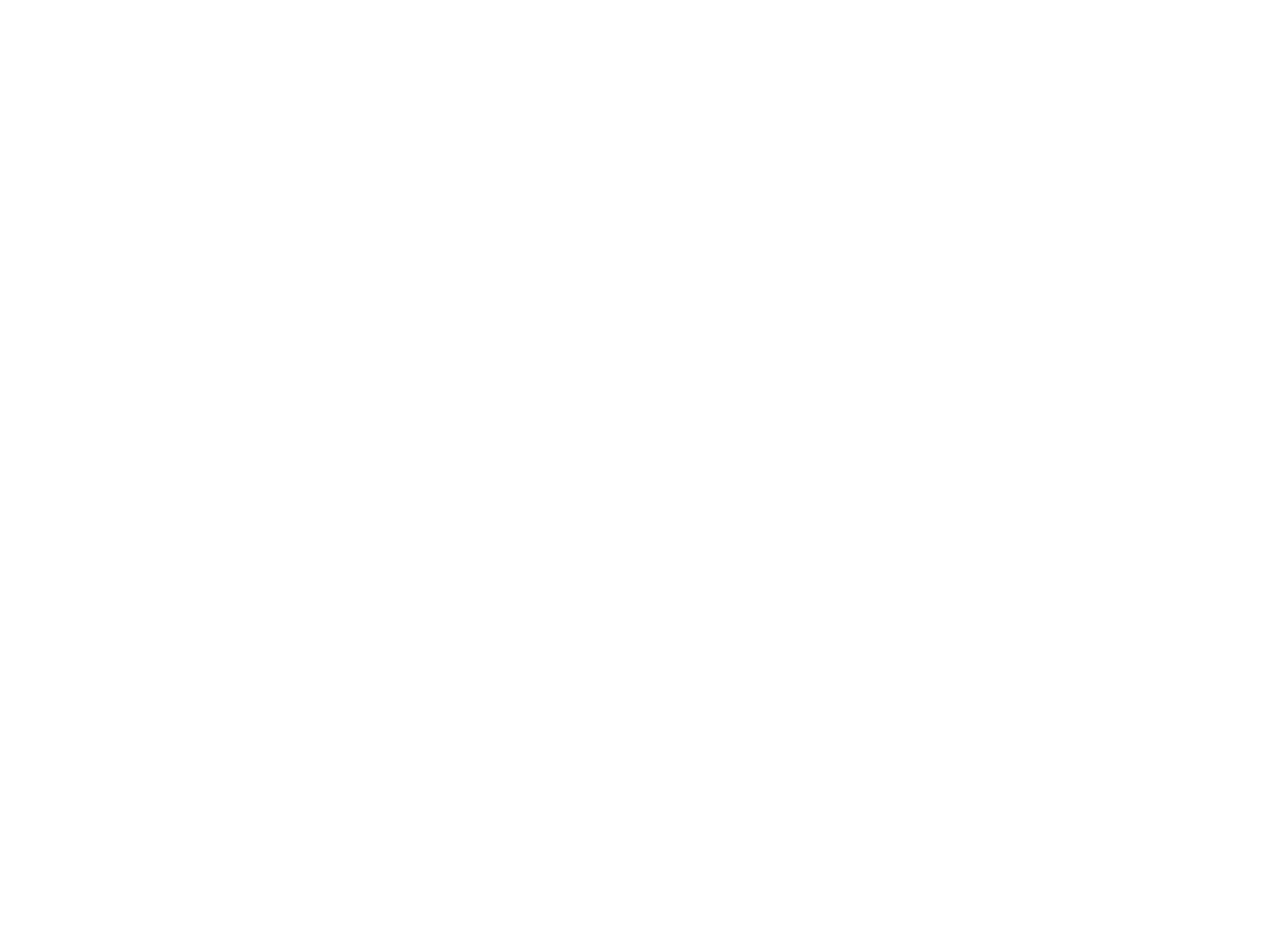
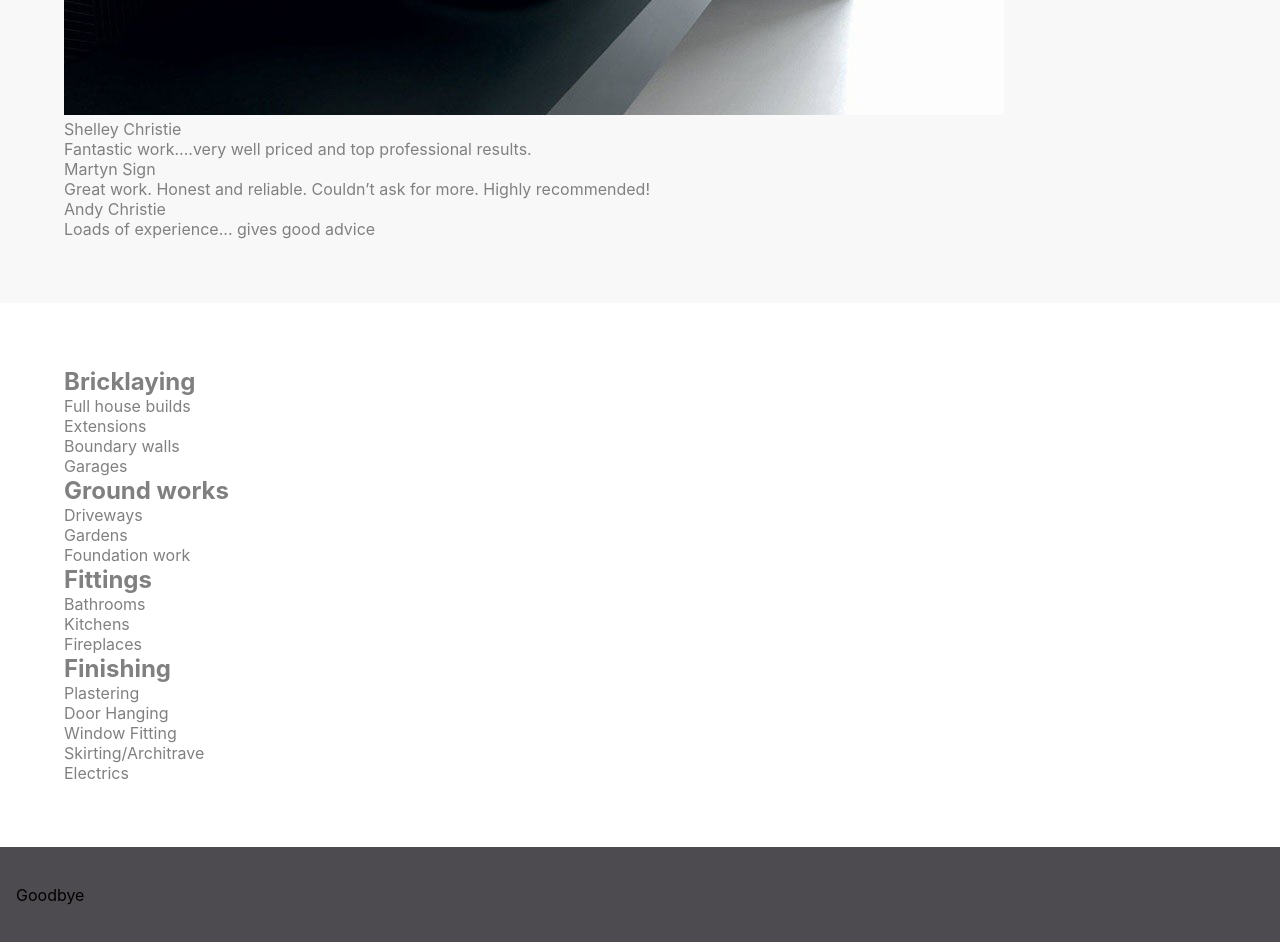
Before and after one commit to asholiver/mrg-construction, a React (Create React App) app: page / in a window 1280 px wide. Shown: the part 1640-2582 px from the top of the page. Before the commit the page ends 1224 px from the top, so only its background shows below. Built offline with nearby package versions, Linux system fonts and the light colour scheme.

Commit message:
home styling

```diff
--- a/src/containers/Home.js
+++ b/src/containers/Home.js
@@ -1,16 +1,17 @@
 import React from "react";
 import { Page, Section } from "./../layout";
+import services from "./../services.jpg";
 
 const Home = () => {
   return (
     <Page>
-      <Section image="kitchen">
+      <Section image="kitchen" hasShadow={true}>
         <div className="c-title-container">
           <h1 className="c-title">MRG Construction</h1>
           <p className="c-tag">Come home to quality</p>
         </div>
       </Section>
-      <Section size="narrow">
+      <Section color="white" size="narrow">
         <p className="h-spacing-large">
           At MRG, we strive to deliver high quality finishes to make your house,
           your home.
@@ -26,6 +27,109 @@
           every finer detail has been finished to the highest standard.
         </p>
       </Section>
+      <Section>
+        <div className="l-grid">
+          <div className="l-grid__item l-grid__item--12-col l-grid__item--6-col-from-lap">
+            <img
+              className="c-testimonial__image"
+              alt="bathroom"
+              src={services}
+            />
+          </div>
+          <div className="l-grid__item l-grid__item--12-col l-grid__item--6-col-from-lap">
+            <div className="c-testimonial">
+              <dl className="c-testimonial__list">
+                <div>
+                  <dt className="c-testimonial__title">Shelley Christie</dt>
+                  <dd className="c-testimonial__text">
+                    Fantastic work....very well priced and top professional
+                    results.
+                  </dd>
+                </div>
+                <div>
+                  <dt className="c-testimonial__title">Martyn Sign</dt>
+                  <dd className="c-testimonial__text">
+                    Great work. Honest and reliable. Couldn’t ask for more.
+                    Highly recommended!
+                  </dd>
+                </div>
+                <div>
+                  <dt className="c-testimonial__title">Andy Christie</dt>
+                  <dd className="c-testimonial__text">
+                    Loads of experience... gives good advice
+                  </dd>
+                </div>
+              </dl>
+            </div>
+          </div>
+        </div>
+      </Section>
+      <Section color="white">
+        <div className="l-grid">
+          <div className="l-grid__item l-grid__item--12-col l-grid__item--6-col-from-lap l-grid__item--3-col-from-desk">
+            <div className="c-card">
+              <div className="c-card__header">
+                <h2 className="c-card__title">Bricklaying</h2>
+              </div>
+              <div className="c-card__content">
+                <ul className="c-list">
+                  <li className="c-list__item">Full house builds</li>
+                  <li className="c-list__item">Extensions</li>
+                  <li className="c-list__item">Boundary walls</li>
+                  <li className="c-list__item">Garages</li>
+                </ul>
+              </div>
+            </div>
+          </div>
+
+          <div className="l-grid__item l-grid__item--12-col l-grid__item--6-col-from-lap l-grid__item--3-col-from-desk">
+            <div className="c-card">
+              <div className="c-card__header">
+                <h2 className="c-card__title">Ground works</h2>
+              </div>
+              <div className="c-card__content">
+                <ul className="c-list">
+                  <li className="c-list__item">Driveways</li>
+                  <li className="c-list__item">Gardens</li>
+                  <li className="c-list__item">Foundation work</li>
+                </ul>
+              </div>
+            </div>
+          </div>
+
+          <div className="l-grid__item l-grid__item--12-col l-grid__item--6-col-from-lap l-grid__item--3-col-from-desk">
+            <div className="c-card">
+              <div className="c-card__header">
+                <h2 className="c-card__title">Fittings</h2>
+              </div>
+              <div className="c-card__content">
+                <ul className="c-list">
+                  <li className="c-list__item">Bathrooms</li>
+                  <li className="c-list__item">Kitchens</li>
+                  <li className="c-list__item">Fireplaces</li>
+                </ul>
+              </div>
+            </div>
+          </div>
+
+          <div className="l-grid__item l-grid__item--12-col l-grid__item--6-col-from-lap l-grid__item--3-col-from-desk">
+            <div className="c-card">
+              <div className="c-card__header">
+                <h2 className="c-card__title">Finishing</h2>
+              </div>
+              <div className="c-card__content">
+                <ul className="c-list">
+                  <li className="c-list__item">Plastering</li>
+                  <li className="c-list__item">Door Hanging</li>
+                  <li className="c-list__item">Window Fitting</li>
+                  <li className="c-list__item">Skirting/Architrave</li>
+                  <li className="c-list__item">Electrics</li>
+                </ul>
+              </div>
+            </div>
+          </div>
+        </div>
+      </Section>
     </Page>
   );
 };
```
